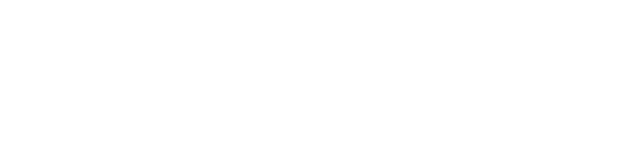
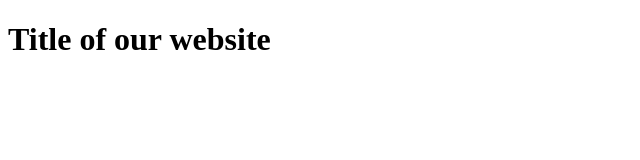
Before and after one commit to BiffyH/Competition, a plain HTML site: page index.html in a window 1280 px wide. Shown: the whole page, without its empty margins (0-640 px from the left). Drawn offline with Linux system fonts and the light colour scheme.

Commit message:
I added a h1

```diff
--- a/index.html
+++ b/index.html
@@ -3,5 +3,7 @@
 <head>
   <title>Adventures of </title>
 </head>
-
 <body>
+<h1> Title of our website </h1>
+</body>
+</html>
```
